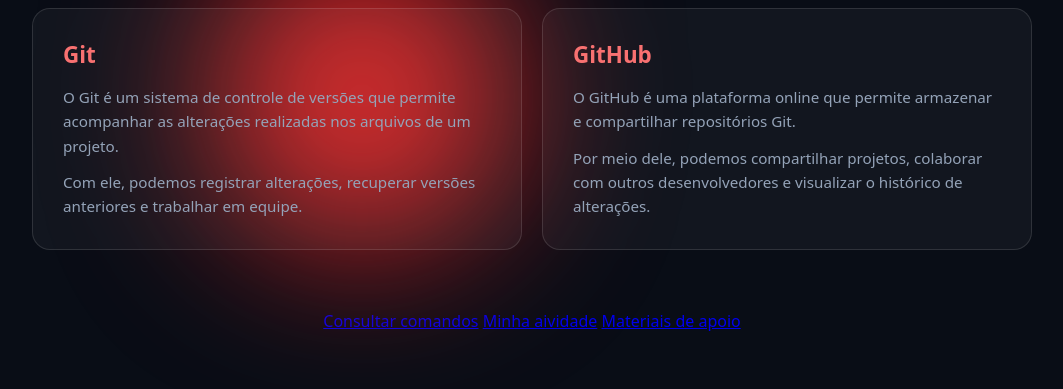
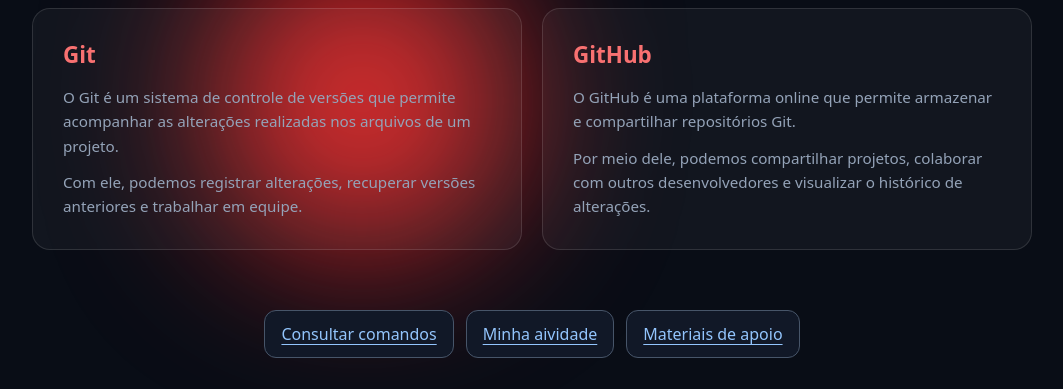
Before and after one commit to eloysaaparecida03-svg/Eloysa, a plain HTML site: page index.html in a window 1280 px wide. Shown: the part 517-906 px from the top of the page, without its empty margins (108-1171 px from the left). Drawn offline with Linux system fonts and the light colour scheme.

```diff
--- a/style.css
+++ b/style.css
@@ -233,3 +233,31 @@ p {
 
 /*PARTE 3: ESTILOS DAS NOVAS FUNCIONALIDADES*/
 /*coloca os novos elementos acima das luzes decorativas do fundo*/
+
+ .menu-estudo, .rodape-estudo{
+        position: relative;
+        z-index: 1;
+        text-align: center;
+    }
+
+    /*flex e wrap fazem os links mudarem de linha quando faltar espaço*/
+    .menu-estudo{
+        display: flex;
+        flex-wrap: wrap;
+        justify-content: center;
+        gap: 12px;
+    }
+
+    .menu-estudo a, .links-estudo a, .rodape-estudo a{
+        color: #93c5fd;
+        text-underline-offset: 4px
+    }
+
+    .menu-estudo a {
+        padding: 12px 16px;
+        border:1px solid #475569;
+        border-radius: 12px;
+        background: #111827;
+    }
+
+    /*o foco mostra qual link, campo ou titulo esta selecionado pelo
```
Also changed, not shown: index.html (+1 -1 lines).
